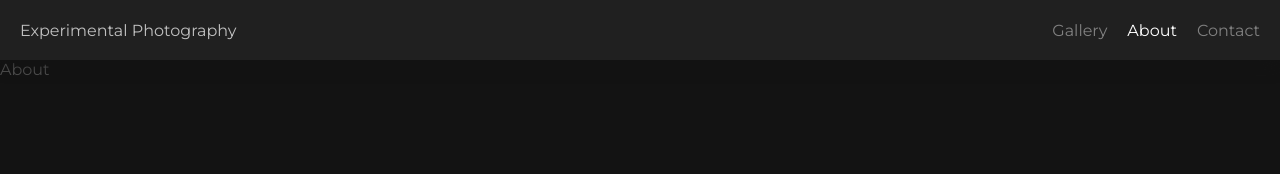
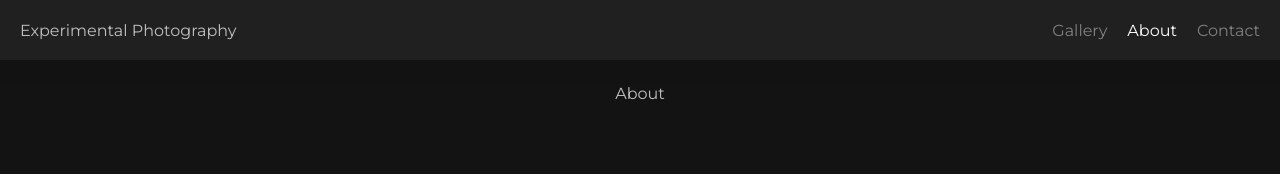
Before and after one commit to LD8/peiwen.me, a Next.js app: page /experimental-photography/about in a window 1280 px wide. Shown: the top 174 px of the page. Built offline with nearby package versions, Linux system fonts and the light colour scheme.

Commit message:
feat: init exp photo about page

```diff
--- a/pages/experimental-photography/about.tsx
+++ b/pages/experimental-photography/about.tsx
@@ -1,8 +1,22 @@
-import { NextPage } from "next"
-import { EPLayout } from "./gallery"
+import { NextPage } from 'next'
+import styled from 'styled-components'
+import HeadInfo from '../../components/HeadInfo'
+import { EPLayout } from './gallery'
 
 const EPAbout: NextPage = () => {
-  return <EPLayout>About</EPLayout>
+  return (
+    <EPLayout>
+      <HeadInfo title='About - Experimental Photography' />
+      <StyledMain>About</StyledMain>
+    </EPLayout>
+  )
 }
+export default EPAbout
 
-export default EPAbout
+const StyledMain = styled.div`
+  display: flex;
+  flex-flow: column;
+  align-items: center;
+  margin: 3vh auto 6vh auto;
+  color: silver;
+`
--- a/pages/experimental-photography/gallery/index.tsx
+++ b/pages/experimental-photography/gallery/index.tsx
@@ -16,7 +16,7 @@ export const getStaticProps: GetStaticProps<TResGetEPSeries> = () => ({
 const EPGallery: NextPage<TResGetEPSeries> = ({ epSeries }) => {
   return (
     <EPLayout>
-      <HeadInfo title={`Gallery - Experimental Photography`} />
+      <HeadInfo title='Gallery - Experimental Photography' />
       <StyledMain>
         {epSeries.map((series) => (
           <SingleSeries key={series.order} {...series} />
```
